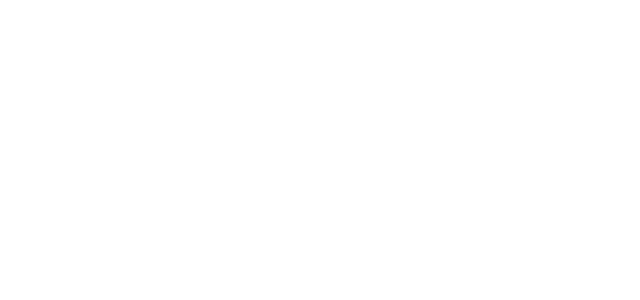
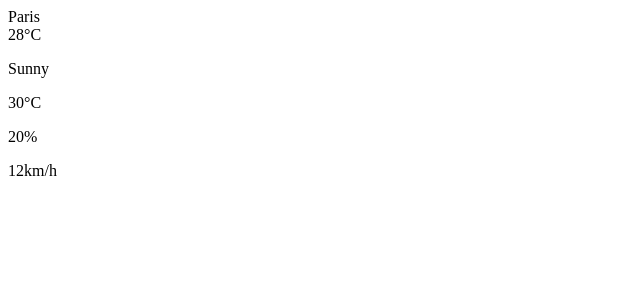
Before and after one commit to martincavil/react-weather-app, a React (Create React App) app: page / in a window 1280 px wide. Shown: the top 300 px of the page, without its empty margins (0-640 px from the left). Built offline with nearby package versions, Linux system fonts and the light colour scheme.

Commit message:
created html

```diff
--- a/src/App.jsx
+++ b/src/App.jsx
@@ -7,7 +7,30 @@
   // const url = 'https://api.openweathermap.org/data/2.5/weather?q=paris&appid=c0670ccf8896f75507e0281fbdc2b22d';
   return (
     <div className="app">
-
+       <div className="container">
+        <div className="top">
+          <div className="location">
+            <span>Paris</span>
+            <div className="temp">
+              <span>28°C</span>
+            </div>
+            <div className="desc">
+              <p>Sunny</p>
+            </div>
+          </div>
+        </div>
+        <div className="bottom">
+          <div className="feels">
+            <p>30°C</p>
+          </div>
+          <div className="humidity">
+            <p>20%</p>
+          </div>
+          <div className="wind">
+            <span>12km/h</span>
+          </div>
+        </div>
+      </div>
     </div>
   );
 }
```
